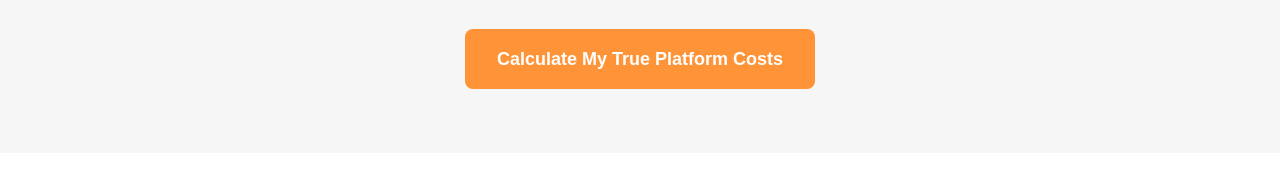
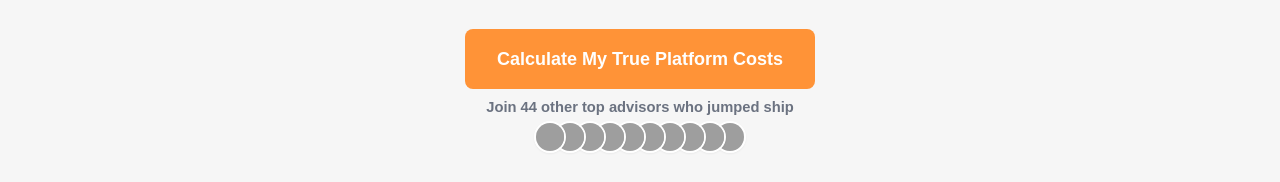
Before and after one commit to growthpigs/uag-calculator-lander, a website: page public/index.html in a window 1280 px wide. Shown: the part 422-604 px from the top of the page. Drawn offline with nearby package versions, Linux system fonts and the light colour scheme; grey boxes are pictures that could not be loaded; a web font is replaced by a local one.

Commit message:
Friction remover: improved spacing, mid-gray text, and all-adult profile photos under CTA button

```diff
--- a/public/index.html
+++ b/public/index.html
@@ -78,6 +78,23 @@
             <a href="#calculator" class="bg-uag-aqua text-white px-8 py-4 rounded-lg text-lg font-semibold cta-button inline-block" style="background-color: #FF9337;">
                 Calculate My True Platform Costs
             </a>
+            <div class="flex flex-col items-center mt-2 mb-1">
+                <span class="text-sm text-gray-500 font-semibold mb-1" style="font-size: 0.92rem;">Join 44 other top advisors who jumped ship</span>
+                <div class="flex items-center justify-center mb-2" style="gap: -12px;">
+                    <div class="flex -space-x-3">
+                        <img src="https://randomuser.me/api/portraits/men/32.jpg" class="w-8 h-8 rounded-full border-2 border-white shadow-sm" style="z-index:10;">
+                        <img src="https://randomuser.me/api/portraits/women/44.jpg" class="w-8 h-8 rounded-full border-2 border-white shadow-sm" style="z-index:9;">
+                        <img src="https://randomuser.me/api/portraits/men/45.jpg" class="w-8 h-8 rounded-full border-2 border-white shadow-sm" style="z-index:8;">
+                        <img src="https://randomuser.me/api/portraits/women/65.jpg" class="w-8 h-8 rounded-full border-2 border-white shadow-sm" style="z-index:7;">
+                        <img src="https://randomuser.me/api/portraits/men/12.jpg" class="w-8 h-8 rounded-full border-2 border-white shadow-sm" style="z-index:6;">
+                        <img src="https://randomuser.me/api/portraits/women/22.jpg" class="w-8 h-8 rounded-full border-2 border-white shadow-sm" style="z-index:5;">
+                        <img src="https://randomuser.me/api/portraits/men/52.jpg" class="w-8 h-8 rounded-full border-2 border-white shadow-sm" style="z-index:4;">
+                        <img src="https://randomuser.me/api/portraits/women/33.jpg" class="w-8 h-8 rounded-full border-2 border-white shadow-sm" style="z-index:3;">
+                        <img src="https://randomuser.me/api/portraits/men/36.jpg" class="w-8 h-8 rounded-full border-2 border-white shadow-sm" style="z-index:2;">
+                        <img src="https://randomuser.me/api/portraits/women/50.jpg" class="w-8 h-8 rounded-full border-2 border-white shadow-sm" style="z-index:1;">
+                    </div>
+                </div>
+            </div>
         </div>
     </section>
 
```
